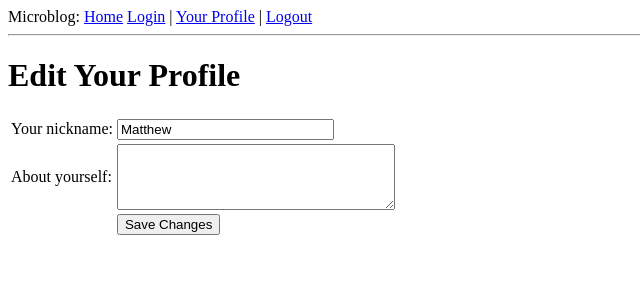
After one commit to ivyleavedtoadflax/microblog, a Flask app: page /edit in a window 1280 px wide. The commit adds this page. Shown: the top 300 px of the page, without its empty margins (0-640 px from the left). Run offline with Flask 2, Linux system fonts and the light colour scheme; a user stored in the database is signed in; data comes from the database, SQL or seed files in the repository; both versions use the stored data as it was after the commit.

Commit message:
Added profile page and avatars

```diff
--- a/app/forms.py
+++ b/app/forms.py
@@ -1,7 +1,14 @@
 from flask_wtf import Form
-from wtforms import StringField, BooleanField
-from wtforms.validators import DataRequired
+from wtforms import StringField, BooleanField, TextAreaField
+from wtforms.validators import DataRequired, Length
 
 class LoginForm(Form):
     openid = StringField('openid', validators=[DataRequired()])
     remember_me = BooleanField('remember_me', default=False)
+
+
+# Class to allow users to edit their information
+
+class EditForm(Form):
+    nickname = StringField('nickname', validators=[DataRequired()])
+    about_me = TextAreaField('about_me', validators=[Length(min=0, max=140)])
--- a/app/models.py
+++ b/app/models.py
@@ -1,4 +1,5 @@
 from app import db
+from hashlib import md5
 
 # Create the models for the database relations
 
@@ -7,6 +8,8 @@ class User(db.Model):
     nickname = db.Column(db.String(64), index=True, unique=True)
     email = db.Column(db.String(120), index=True, unique=True)
     posts = db.relationship('Post', backref='author', lazy='dynamic')
+    about_me = db.Column(db.String(140))
+    last_seen = db.Column(db.DateTime)
 
     @property
     def is_authenticated(self):
@@ -37,3 +40,6 @@ class Post(db.Model):
 
     def __repr__(self):
         return '<Post %r>' % (self.body)
+
+    def avatar(self, size):
+        return 'http://www.gravatar.com/avatar/%s?d=mm&s=%d' % (md5(self.email.encode('utf-8')).hexdigest(), size)
--- a/app/templates/base.html
+++ b/app/templates/base.html
@@ -7,14 +7,15 @@
     {% endif %}
   </head>
   <body>
-    <div>Microblog:
+   <div>Microblog:
         <a href="{{ url_for('index') }}">Home</a>
         <a href="{{ url_for('login') }}">Login</a>
         {% if g.user.is_authenticated %}
+        | <a href="{{ url_for('user', nickname=g.user.nickname) }}">Your Profile</a>
         | <a href="{{ url_for('logout') }}">Logout</a>
         {% endif %}
     </div>
-    <hr>
+	<hr>
     {% with messages = get_flashed_messages() %}
     {% if messages %}
     <ul>
--- /dev/null
+++ b/app/templates/edit.html
@@ -0,0 +1,24 @@
+
+<!-- extend base layout -->
+{% extends "base.html" %}
+
+{% block content %}
+  <h1>Edit Your Profile</h1>
+  <form action="" method="post" name="edit">
+      {{form.hidden_tag()}}
+      <table>
+          <tr>
+              <td>Your nickname:</td>
+              <td>{{ form.nickname(size=24) }}</td>
+          </tr>
+          <tr>
+              <td>About yourself:</td>
+              <td>{{ form.about_me(cols=32, rows=4) }}</td>
+          </tr>
+          <tr>
+              <td></td>
+              <td><input type="submit" value="Save Changes"></td>
+          </tr>
+      </table>
+  </form>
+{% endblock %}
--- /dev/null
+++ b/app/templates/post.html
@@ -0,0 +1,5 @@
+<table>
+    <tr valign="top">
+        <td><img src="{{ post.author.avatar(50) }}"></td><td><i>{{ post.author.nickname }} says:</i><br>{{ post.body }}</td>
+    </tr>
+</table>
--- a/app/views.py
+++ b/app/views.py
@@ -1,8 +1,10 @@
 from flask import render_template, flash, redirect, session, url_for, request, g
 from flask_login import login_user, logout_user, current_user, login_required
 from app import app, db, lm, oid
-from .forms import LoginForm
+from .forms import LoginForm, EditForm
 from .models import User
+from datetime import datetime
+
 
 @app.route('/')
 @app.route('/index')
@@ -71,6 +73,45 @@ def logout():
     logout_user()
     return redirect(url_for('index'))
 
+@app.route('/user/<nickname>')
+@login_required
+def user(nickname):
+    user = User.query.filter_by(nickname=nickname).first()
+    if user == None:
+        flash('User %s not found.' % nickname)
+        return redirect(url_for('index'))
+    posts = [
+        {'author': user, 'body': 'Test post #1'},
+        {'author': user, 'body': 'Test post #2'}
+    ]
+    return render_template('user.html',
+                           user=user,
+                           posts=posts)
+
 @app.before_request
 def before_request():
     g.user = current_user
+
+@app.before_request
+def before_request():
+    g.user = current_user
+    if g.user.is_authenticated:
+        g.user.last_seen = datetime.utcnow()
+        db.session.add(g.user)
+        db.session.commit()
+
+@app.route('/edit', methods=['GET', 'POST'])
+@login_required
+def edit():
+    form = EditForm()
+    if form.validate_on_submit():
+        g.user.nickname = form.nickname.data
+        g.user.about_me = form.about_me.data
+        db.session.add(g.user)
+        db.session.commit()
+        flash('Your changes have been saved.')
+        return redirect(url_for('edit'))
+    else:
+        form.nickname.data = g.user.nickname
+        form.about_me.data = g.user.about_me
+    return render_template('edit.html', form=form)
```
Also changed, not shown: app/templates/user.html (added, +20 -0 lines), db_repository/versions/007_migration.py (added, +31 -0 lines), db_repository/versions/008_migration.py (added, +19 -0 lines), app.db.
